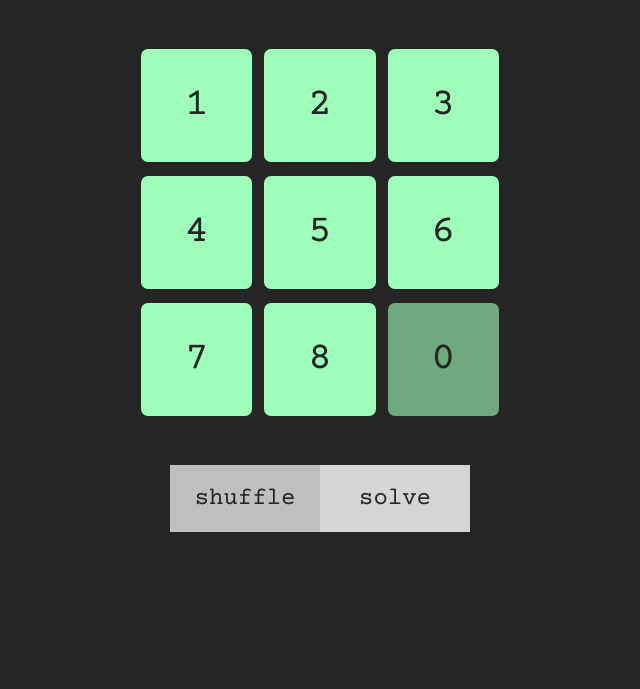
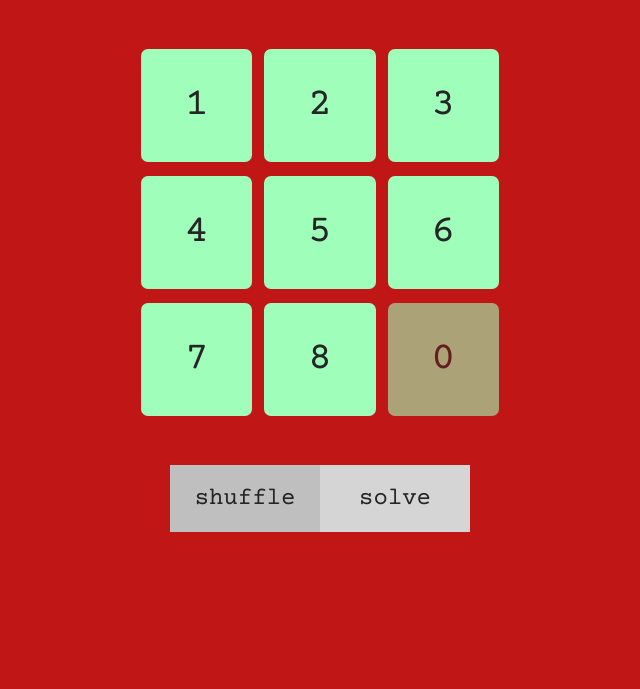
Before and after one commit to patilxvikas/8puzzle, a plain HTML site: page index.html in a window 1280 px wide. Shown: the part 111-800 px from the top of the page, without its empty margins (320-960 px from the left). Drawn offline with nearby package versions, Linux system fonts and the light colour scheme.

Commit message:
css update

```diff
--- a/style/style.css
+++ b/style/style.css
@@ -5,7 +5,7 @@ body{
   font-family: 'Courier Prime', monospace;
   display: flex;
   justify-content: center;
-  background-color: #252525;
+  background-color: #c01616;
 }
 #game{
   margin-top: 40px;
```
